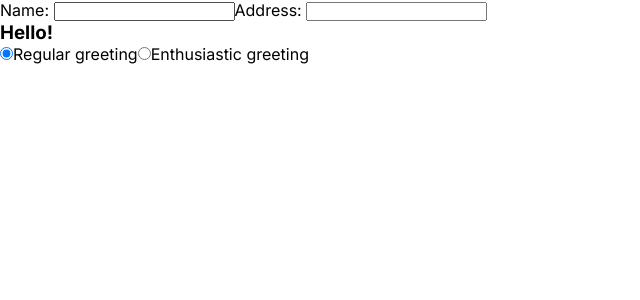
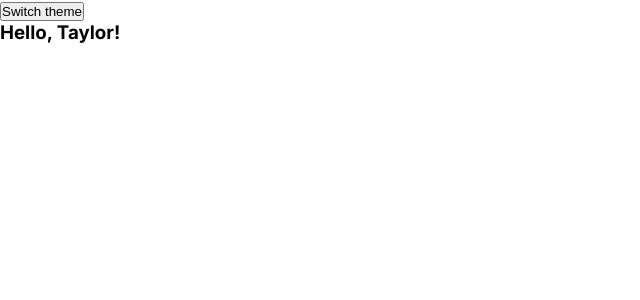
Before and after one commit to XHHZYQ/react-app-next, a Next.js app: page /memo in a window 1280 px wide. Shown: the top 300 px of the page, without its empty margins (0-640 px from the left). Built offline with nearby package versions, Linux system fonts and the light colour scheme.

Commit message:
useMemo api

```diff
--- /dev/null
+++ b/src/app/memo/contextChange.jsx
@@ -0,0 +1,26 @@
+import { createContext, memo, useContext, useState } from 'react';
+
+const ThemeContext = createContext(null);
+
+export default function MyApp() {
+  const [theme, setTheme] = useState('dark');
+
+  function handleClick() {
+    setTheme(theme === 'dark' ? 'light' : 'dark');
+  }
+
+  return (
+    <ThemeContext.Provider value={theme}>
+      <button onClick={handleClick}> Switch theme </button>
+      <Greeting name="Taylor" />
+    </ThemeContext.Provider>
+  );
+}
+
+const Greeting = memo(function Greeting({ name }) {
+  console.log("Greeting 调用了。。");
+  const theme = useContext(ThemeContext);
+  return (
+    <h3 className={theme}>Hello, {name}!</h3>
+  );
+});
--- a/src/app/memo/page.jsx
+++ b/src/app/memo/page.jsx
@@ -27,56 +27,62 @@
 
 
 
-import { memo, useState } from 'react';
+// import { memo, useState } from 'react';
 
-export default function MyApp() {
-  const [name, setName] = useState('');
-  const [address, setAddress] = useState('');
-  return (
-    <>
-      <label>
-        Name{': '}
-        <input value={name} onChange={e => setName(e.target.value)} />
-      </label>
-      <label>
-        Address{': '}
-        <input value={address} onChange={e => setAddress(e.target.value)} />
-      </label>
-      <Greeting name={name} />
-    </>
-  );
-}
+// export default function MyApp() {
+//   const [name, setName] = useState('');
+//   const [address, setAddress] = useState('');
+//   // console.log('myApp 调用了。。');
+//   return (
+//     <>
+//       <label>
+//         Name{': '}
+//         <input value={name} onChange={e => setName(e.target.value)} />
+//       </label>
+//       <label>
+//         Address{': '}
+//         <input value={address} onChange={e => setAddress(e.target.value)} />
+//       </label>
+//       <Greeting name={name} />
+//     </>
+//   );
+// }
 
-const Greeting = memo(function Greeting({ name }) {
-  console.log('Greeting was rendered at', new Date().toLocaleTimeString());
-  const [greeting, setGreeting] = useState('Hello');
-  return (
-    <>
-      <h3>{greeting}{name && ', '}{name}!</h3>
-      <GreetingSelector value={greeting} onChange={setGreeting} />
-    </>
-  );
-});
+// const Greeting = memo(function Greeting({ name }) {
+//   console.log('Greeting 调用了。。');
+//   const [greeting, setGreeting] = useState('Hello');
+//   return (
+//     <>
+//       <h3>{greeting}{name && ', '}{name}!</h3>
+//       <GreetingSelector value={greeting} onChange={setGreeting} />
+//     </>
+//   );
+// });
 
-function GreetingSelector({ value, onChange }) {
-  return (
-    <>
-      <label>
-        <input
-          type="radio"
-          checked={value === 'Hello'}
-          onChange={e => onChange('Hello')}
-        />
-        Regular greeting
-      </label>
-      <label>
-        <input
-          type="radio"
-          checked={value === 'Hello and welcome'}
-          onChange={e => onChange('Hello and welcome')}
-        />
-        Enthusiastic greeting
-      </label>
-    </>
-  );
-}
+// const GreetingSelector = ({ value, onChange }) => {
+//   console.log('GreetingSelector 调用了。。');
+//   return (
+//     <>
+//       <label>
+//         <input
+//           type="radio"
+//           checked={value === 'Hello'}
+//           onChange={e => onChange('Hello')}
+//         />
+//         Regular greeting
+//       </label>
+//       <label>
+//         <input
+//           type="radio"
+//           checked={value === 'Hello and welcome'}
+//           onChange={e => onChange('Hello and welcome')}
+//         />
+//         Enthusiastic greeting
+//       </label>
+//     </>
+//   );
+// };
+
+import ContextChange from './contextChange';
+
+export default ContextChange;
```
